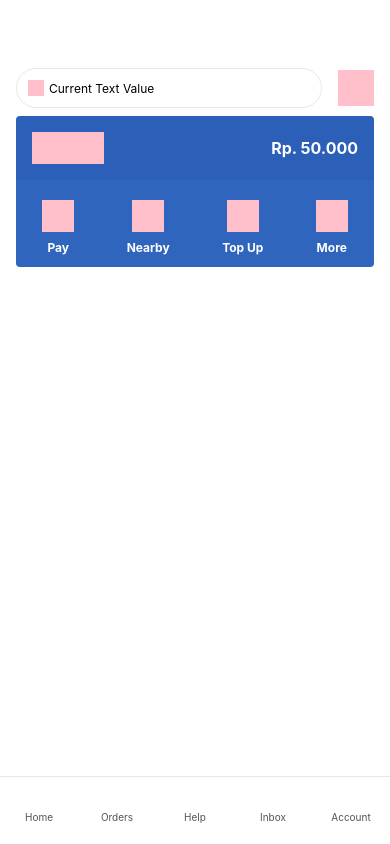
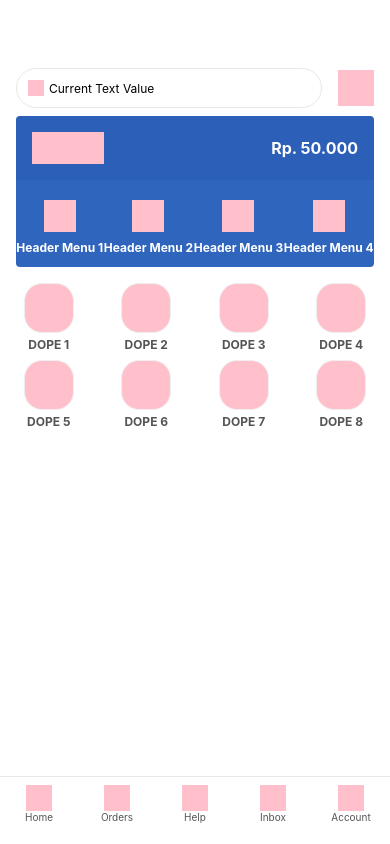
Before and after one commit to clementandreas97/ride-hailing-app, a React Native app in the folder RideHailingApp/: screen / in a window 390 px wide. Built offline with nearby package versions, Linux system fonts and the light colour scheme.

Commit message:
Add DOPE Section

```diff
--- a/RideHailingApp/App.js
+++ b/RideHailingApp/App.js
@@ -31,26 +31,65 @@ export default function App() {
             <View style={{alignItems: 'center'}}>
               <View style={{backgroundColor: 'pink', width: 32, height: 32}}></View>
               <Text style={{marginTop: 8, fontWeight: 'bold', fontSize: 12, color: 'white'}}>
-                Pay
+                Header Menu 1
               </Text>
             </View>
             <View style={{alignItems: 'center'}}>
               <View style={{backgroundColor: 'pink', width: 32, height: 32}}></View>
               <Text style={{marginTop: 8, fontWeight: 'bold', fontSize: 12, color: 'white'}}>
-                Nearby
+                Header Menu 2
               </Text>
             </View>
             <View style={{alignItems: 'center'}}>
               <View style={{backgroundColor: 'pink', width: 32, height: 32}}></View>
               <Text style={{marginTop: 8, fontWeight: 'bold', fontSize: 12, color: 'white'}}>
-                Top Up
+                Header Menu 3
               </Text>
             </View>
             <View style={{alignItems: 'center'}}>
               <View style={{backgroundColor: 'pink', width: 32, height: 32}}></View>
               <Text style={{marginTop: 8, fontWeight: 'bold', fontSize: 12, color: 'white'}}>
-                More
+                Header Menu 4
               </Text>
+            </View>
+          </View>
+        </View>
+        {/* Main DOPE Section */}
+        <View style={{width: '100%', flexDirection: 'row', flexWrap: 'wrap', marginTop: 16, paddingHorizontal: 0, justifyContent: 'space-around'}}>
+          <View style={{justifyContent: 'space-around', flexDirection: 'row', width: '100%'}}>
+            <View style={{width: '25%', alignItems: 'center'}}>
+              <View style={{width: 50, height: 50, backgroundColor: 'pink', borderRadius: 18, borderWidth: 1, borderColor: '#EFEFEF'}}></View>
+              <Text style={{marginTop: 4, fontWeight: 'bold', fontSize: 12, color: '#545454', textAlign: 'center'}}>DOPE 1</Text>
+            </View>
+            <View style={{width: '25%', alignItems: 'center'}}>
+              <View style={{width: 50, height: 50, backgroundColor: 'pink', borderRadius: 18, borderWidth: 1, borderColor: '#EFEFEF'}}></View>
+              <Text style={{marginTop: 4, fontWeight: 'bold', fontSize: 12, color: '#545454', textAlign: 'center'}}>DOPE 2</Text>
+            </View>
+            <View style={{width: '25%', alignItems: 'center'}}>
+              <View style={{width: 50, height: 50, backgroundColor: 'pink', borderRadius: 18, borderWidth: 1, borderColor: '#EFEFEF'}}></View>
+              <Text style={{marginTop: 4, fontWeight: 'bold', fontSize: 12, color: '#545454', textAlign: 'center'}}>DOPE 3</Text>
+            </View>
+            <View style={{width: '25%', alignItems: 'center'}}>
+              <View style={{width: 50, height: 50, backgroundColor: 'pink', borderRadius: 18, borderWidth: 1, borderColor: '#EFEFEF'}}></View>
+              <Text style={{marginTop: 4, fontWeight: 'bold', fontSize: 12, color: '#545454', textAlign: 'center'}}>DOPE 4</Text>
+            </View>
+          </View>
+          <View style={{justifyContent: 'space-around', flexDirection: 'row', width: '100%', marginTop: 8}}>
+            <View style={{width: '25%', alignItems: 'center'}}>
+              <View style={{width: 50, height: 50, backgroundColor: 'pink', borderRadius: 18, borderWidth: 1, borderColor: '#EFEFEF'}}></View>
+              <Text style={{marginTop: 4, fontWeight: 'bold', fontSize: 12, color: '#545454', textAlign: 'center'}}>DOPE 5</Text>
+            </View>
+            <View style={{width: '25%', alignItems: 'center'}}>
+              <View style={{width: 50, height: 50, backgroundColor: 'pink', borderRadius: 18, borderWidth: 1, borderColor: '#EFEFEF'}}></View>
+              <Text style={{marginTop: 4, fontWeight: 'bold', fontSize: 12, color: '#545454', textAlign: 'center'}}>DOPE 6</Text>
+            </View>
+            <View style={{width: '25%', alignItems: 'center'}}>
+              <View style={{width: 50, height: 50, backgroundColor: 'pink', borderRadius: 18, borderWidth: 1, borderColor: '#EFEFEF'}}></View>
+              <Text style={{marginTop: 4, fontWeight: 'bold', fontSize: 12, color: '#545454', textAlign: 'center'}}>DOPE 7</Text>
+            </View>
+            <View style={{width: '25%', alignItems: 'center'}}>
+              <View style={{width: 50, height: 50, backgroundColor: 'pink', borderRadius: 18, borderWidth: 1, borderColor: '#EFEFEF'}}></View>
+              <Text style={{marginTop: 4, fontWeight: 'bold', fontSize: 12, color: '#545454', textAlign: 'center'}}>DOPE 8</Text>
             </View>
           </View>
         </View>
@@ -109,6 +148,6 @@ const styles = StyleSheet.create({
   tabBarIcon: {
     width: 26,
     height: 26,
-    backgroundColor: 'white'
+    backgroundColor: 'pink'
   }
 });
```
